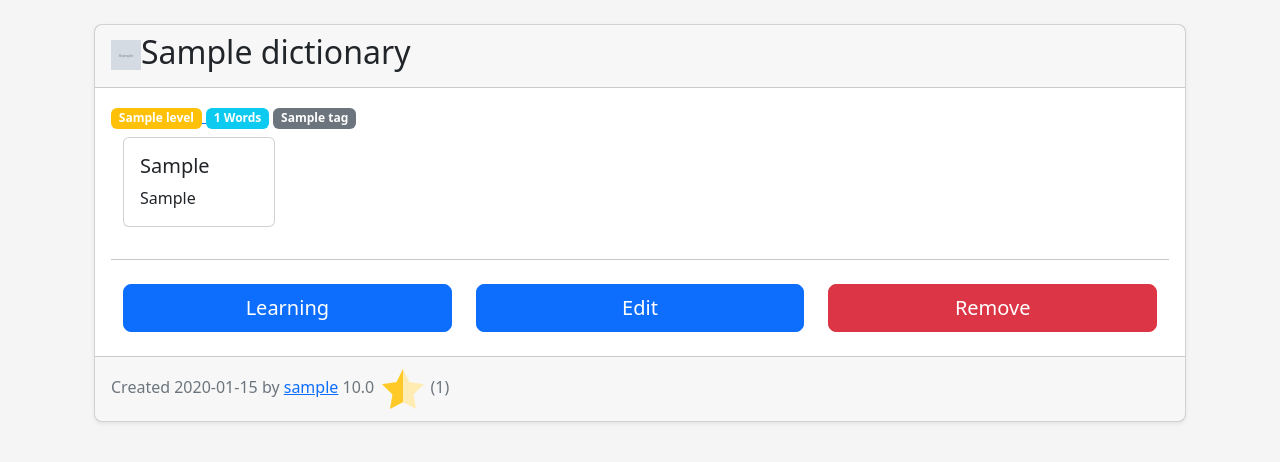
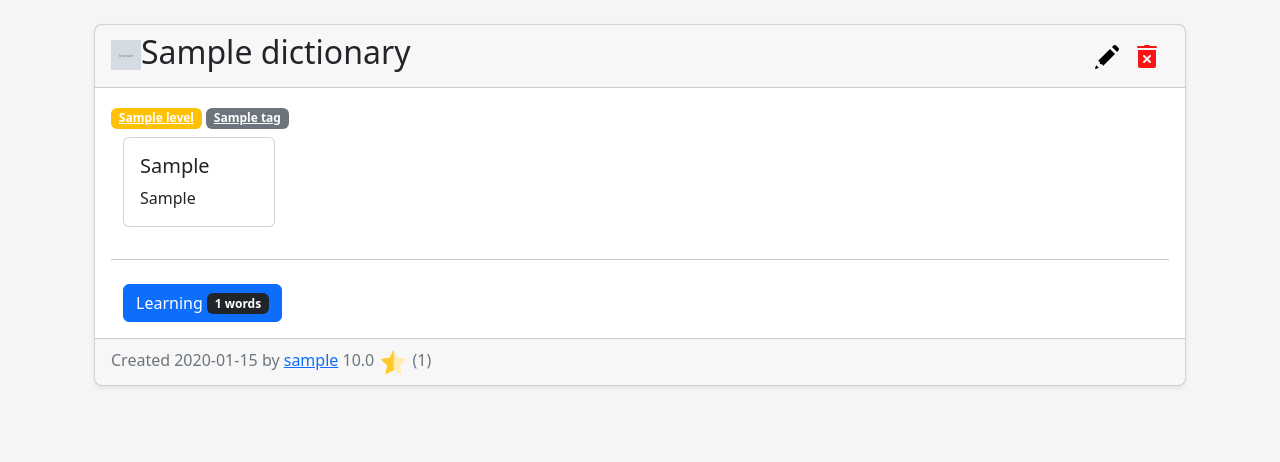
Before and after one commit to intsynko/lang_learner, a Django app: page /dictionary/1/ in a window 1280 px wide. Shown: the part 73-535 px from the top of the page. Run offline with Django 4.2, Linux system fonts and the light colour scheme; a user stored in the database is signed in; tables that the repository leaves empty hold one stand-in row (values such as "Sample post"); grey boxes marked "Sample" are stand-in pictures; parts of the project's set-up code (start-up, migrations or seed data) failed here and were passed over; some libraries are stand-ins or nearby versions.

Commit message:
redesign again

```diff
--- a/app/apps/web/templates/web/components/dictionary_cart.html
+++ b/app/apps/web/templates/web/components/dictionary_cart.html
@@ -1,5 +1,5 @@
 
-<div class="card rounded-3 shadow-sm" style="width: 400px; min-width: 300px; margin: auto">
+<div class="card rounded-3 shadow-sm" {% if limited %}style="width: 400px; min-width: 300px; margin: auto"{% endif %}>
   <div class="card-header d-flex align-items-baseline">
 
       <a href="/?lang={{dictionary.lang_from.code}}" role="button">
@@ -7,16 +7,26 @@
       </a>
       <h2 class="pl-2">{{dictionary.name}}</h2>
 
-      {% if not dictionary.is_mine and user.is_authenticated%}
-              {% if not dictionary.pinned %}
+      {% if user.is_authenticated %}
+          {% if dictionary.is_mine %}
+              <a type="button" class="btn btn-default" href="/dictionary/{{dictionary.id}}/update/" style="position: absolute; top: 10px; right: 50px;">
+                <img src="/assets/icons8-pencil-30.png" alt="pin">
+              </a>
+              <form action="/dictionary/{{dictionary.id}}/remove/" method="POST">
+                {% csrf_token %}
+                  <input name="path" hidden value="{{ request.path }}">
+                  <button type="submit" class="btn btn-default" style="position: absolute; top: 10px; right: 10px;">
+                    <img src="/assets/icons8-remove-30.png" alt="pin">
+                  </button>
+
+              </form>
+          {% elif not dictionary.pinned %}
               <form action="pin/" method="POST">
                   {% csrf_token %}
                   <input name="path" hidden value="{{ request.path }}">
-                  <span style="float:right;">
-                      <button type="submit" class="btn btn-default">
+                  <button type="submit" class="btn btn-default" style="position: absolute; top: 10px; right: 10px;">
                     <img src="/assets/icons8-pin-30.png" alt="pin">
                   </button>
-                  </span>
               </form>
           {% else%}
               <form action="/dictionary/{{dictionary.id}}/unpin/" method="POST">
@@ -30,38 +40,48 @@
       {% endif %}
   </div>
   <div class="card-body">
+
         <a href="/?level={{dictionary.level}}" class="badge bg-warning">
             {{dictionary.level}}
         </a>
-{#        <span class="badge bg-info">{{ dictionary.count }} Words</span>#}
         {% for tag in dictionary.tags %}
           <a href="/?tag={{tag}}" role="button" class="badge bg-secondary">
             {{tag}}
           </a>
         {% endfor %}
 
+        <div class="container mt-2">
+            <div class="row">
+                {% for word in words %}
+                    <div class="col-lg-2 mb-2">
+                        {% include 'web/components/word_card_min.html' with form=word %}
+                    </div>
+                {% endfor %}
+            </div>
+        </div>
+
     <hr class="my-4">
     <div class="container">
       <div class="row">
-        <div class="col-md-6">
+        <div class="col">
           <a type="button" class="btn btn-primary" href="/dictionary/{{dictionary.id}}/repeat/">
               Learning <span class="badge bg-dark">{{ dictionary.count }} words</span>
           </a>
         </div>
-        {% if dictionary.is_mine %}
-            <div class="col-md-2">
-              <a type="button" class="btn btn-warning" href="/dictionary/{{dictionary.id}}/update/">Edit</a>
-            </div>
-             <div class="col-md-3">
-          <form action="/dictionary/{{dictionary.id}}/remove/" method="POST">
-              {% csrf_token %}
-              <input name="path" hidden value="{{ request.path }}">
-
-                <input type="submit" class="btn btn-danger" href="/dictionary/{{dictionary.id}}/remove/" value="Remove">
-
-          </form>
-            </div>
-        {% endif %}
+{#        {% if dictionary.is_mine %}#}
+{#            <div class="col-md-2">#}
+{#              <a type="button" class="btn btn-warning" href="/dictionary/{{dictionary.id}}/update/">Edit</a>#}
+{#            </div>#}
+{#             <div class="col-md-3">#}
+{#          <form action="/dictionary/{{dictionary.id}}/remove/" method="POST">#}
+{#              {% csrf_token %}#}
+{#              <input name="path" hidden value="{{ request.path }}">#}
+{##}
+{#              <input type="submit" class="btn btn-danger" href="/dictionary/{{dictionary.id}}/remove/" value="Remove">#}
+{##}
+{#          </form>#}
+{#            </div>#}
+{#        {% endif %}#}
       </div>
     </div>
 
@@ -76,7 +96,7 @@
 {#        {% endif %}#}
 
         {{dictionary.rating}}
-        <img src="/assets/icons8-star-half-empty-48.png" alt="rate">
+        <img src="/assets/icons8-star-half-empty-48.png" alt="rate" style="width: 30px; height: 30px">
         ({{dictionary.rates_count}})
   </div>
 </div>
--- a/app/apps/web/templates/web/components/dictionary_cart_with_words.html
+++ /dev/null
@@ -1,91 +0,0 @@
-
-<div class="card rounded-3 shadow-sm" >
-  <div class="card-header d-flex align-items-baseline">
-
-      <a href="/?lang={{dictionary.lang_from.code}}" role="button">
-        <img src="{{dictionary.lang_from.icon}}" alt="lang_from" style="width: 30px; height: 30px; margin-top: -10px">
-      </a>
-      <h2 class="pl-2">{{dictionary.name}}</h2>
-
-      {% if not dictionary.is_mine and user.is_authenticated%}
-              {% if not dictionary.pinned %}
-              <form action="pin/" method="POST">
-                  {% csrf_token %}
-                  <input name="path" hidden value="{{ request.path }}">
-                  <span style="float:right;">
-                      <button type="submit" class="btn btn-default">
-                        <img src="/assets/icons8-pin-30.png" alt="pin">
-                      </button>
-                  </span>
-              </form>
-              {% else%}
-                  <form action="/dictionary/{{dictionary.id}}/unpin/" method="POST">
-                      {% csrf_token %}
-                      <input name="path" hidden value="{{ request.path }}">
-                      <button type="submit" class="btn btn-default" style="position: absolute; top: 10px; right: 10px;">
-                        <img src="/assets/icons8-pin-remove-30.png" alt="pin">
-                      </button>
-                  </form>
-              {% endif %}
-      {% endif %}
-  </div>
-  <div class="card-body">
-        <a href="/?level={{dictionary.level}}" role="button">
-            <span class="badge bg-warning ml-2">{{dictionary.level}}</span>
-        </a>
-        <span class="badge bg-info">{{ dictionary.count }} Words</span>
-        {% for tag in dictionary.tags %}
-          <a href="/?tag={{tag}}" role="button" class="pr-2">
-            <span class="badge bg-secondary">{{tag}}</span>
-          </a>
-        {% endfor %}
-
-
-      <div class="container mt-2">
-            <div class="row">
-                {% for word in words %}
-                    <div class="col-lg-2 mb-2">
-                        {% include 'web/components/word_card_min.html' with form=word %}
-                    </div>
-                {% endfor %}
-            </div>
-        </div>
-
-    <hr class="my-4">
-    <div class="container">
-      <div class="row">
-        <div class="col-sm">
-          <a type="button" class="w-100 btn btn-lg btn-primary mb-2" href="/dictionary/{{dictionary.id}}/repeat/">Learning</a>
-        </div>
-        {% if dictionary.is_mine %}
-            <div class="col-sm">
-              <a type="button" class="w-100 btn btn-lg btn-primary mb-2" href="/dictionary/{{dictionary.id}}/update/">Edit</a>
-            </div>
-             <div class="col-sm">
-          <form action="/dictionary/{{dictionary.id}}/remove/" method="POST">
-              {% csrf_token %}
-              <input name="path" hidden value="{{ request.path }}">
-
-                <input type="submit" class="w-100 btn btn-lg btn-danger mb-2" href="/dictionary/{{dictionary.id}}/remove/" value="Remove">
-
-          </form>
-            </div>
-        {% endif %}
-      </div>
-    </div>
-
-
-  </div>
-  <div class="card-footer text-muted">
-        Created
-        {{ dictionary.date }}
-{#        {% if not dictionary.is_mine %}#}
-        by
-        <a href="/?owner={{dictionary.owner}}">{{dictionary.owner}}</a>
-{#        {% endif %}#}
-
-        {{dictionary.rating}}
-        <img src="/assets/icons8-star-half-empty-48.png" alt="rate">
-        ({{dictionary.rates_count}})
-  </div>
-</div>
--- a/app/apps/web/templates/web/components/dictionary_raw.html
+++ b/app/apps/web/templates/web/components/dictionary_raw.html
@@ -1,6 +1,6 @@
 <tr class="clickable-row" onclick="window.location='/dictionary/{{dict.id}}/';">
   <th scope="col">
-      <img src="{{dict.lang_from.icon}}" alt="lang_from">
+      <img src="{{dict.lang_from.icon}}" alt="lang_from" style="width: 35px; height: 35px">
 {#      <img src="{{dict.lang_to.icon}}" alt="lang_to">#}
 {#      {{dict.lang}}#}
   </th>
@@ -15,6 +15,6 @@
     </th>
   <th scope="col">
       {{dict.rating}}
-      <img src="/assets/icons8-star-half-empty-48.png" alt="rate">
+      <img src="/assets/icons8-star-half-empty-48.png" alt="rate" style="height: 30px; width: 30px;">
   </th>
 </tr>
--- a/app/apps/web/templates/web/components/learning/word_card.html
+++ b/app/apps/web/templates/web/components/learning/word_card.html
@@ -3,8 +3,8 @@
         <img class="card-img-top" src="{{ form.image }}">
     {% endif %}
     <div class="card-body">
-        <h5 class="card-title">{{ form.word_to }}</h5>
-        <p class="card-text" id="word-form">{{ form.word_from }}</p>
+        <h5 class="card-title" id="word-form">{{ form.word_from }}</h5>
+        <p class="card-text">{{ form.word_to }}</p>
 
         <h6 class="card-title">Examples: </h6>
         <p class="card-text">{{ form.example_1 }}</p>
--- a/app/apps/web/templates/web/components/word_card.html
+++ b/app/apps/web/templates/web/components/word_card.html
@@ -4,7 +4,7 @@
     {% endif %}
     <div class="card-body">
         <h5 class="card-title" id="word-form">{{ form.word_from.value }}</h5>
-        <p class="card-text" id="word-form">{{ form.word_to.value }}</p>
+        <p class="card-text">{{ form.word_to.value }}</p>
 
         <h6 class="card-title">Examples: </h6>
         <p class="card-text">{{ form.example_1.value }}</p>
--- a/app/apps/web/templates/web/dictionary_detail_page.html
+++ b/app/apps/web/templates/web/dictionary_detail_page.html
@@ -4,7 +4,7 @@
     <div class="container">
         <div class="row">
             <div class="col">
-                {% include 'web/components/dictionary_cart_with_words.html' with words=words %}
+                {% include 'web/components/dictionary_cart.html' with words=words %}
             </div>
         </div>
     </div>
--- a/app/apps/web/templates/web/dictionary_page.html
+++ b/app/apps/web/templates/web/dictionary_page.html
@@ -5,7 +5,7 @@
     <div class="row">
         {% for dictionary in dictionaries %}
             <div class="col mb-4 text-center">
-                {% include "web/components/dictionary_cart.html" %}
+                {% include "web/components/dictionary_cart.html" with limited=True %}
             </div>
         {% endfor %}
     </div>
```
Also changed, not shown: app/apps/web/assets/icons8-pencil-30.png (added), app/apps/web/assets/icons8-remove-30.png (added). Lines whose indentation alone changed are shown as unchanged.
